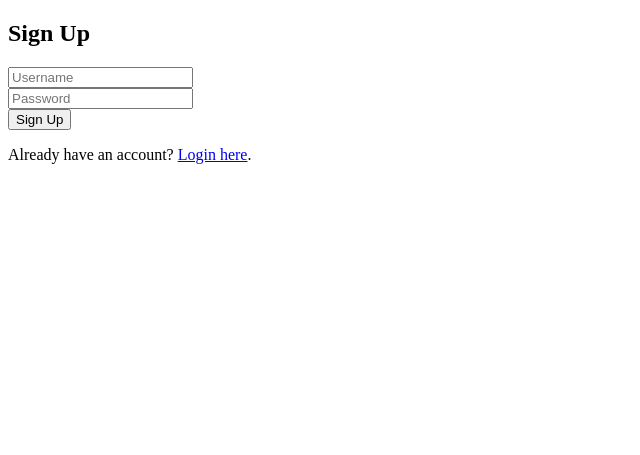
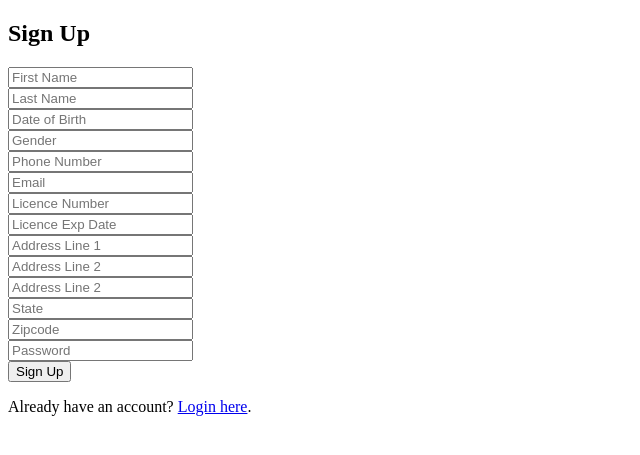
Before and after one commit to Srinivas1214/CARRENTALSYSTEM, a Flask app: page /signup in a window 1280 px wide. Shown: the top 455 px of the page, without its empty margins (0-640 px from the left). Run offline with Flask 3, Linux system fonts and the light colour scheme.

Commit message:
added paginated result of veichles

```diff
--- a/app.py
+++ b/app.py
@@ -7,7 +7,7 @@ app.secret_key = "your_secret_key"
 # MySQL Configuration
 mydb = mysql.connector.connect(
     host='141.209.241.91',
-    database='sp2024bis698g5s',
+    database='sakila_g5',
     user='sp2024bis698g5',
     password='warm'
 )
@@ -37,11 +37,31 @@ def signup():
     if request.method == 'GET':
         return render_template('signup.html')
     elif request.method == 'POST':
-        username = request.form['username']
+
+        firstname = request.form['firstname']
+        lastname = request.form['lastname']
+        dob = request.form['dob']
+        gender = request.form['gender']
+        phonenumber = request.form['phonenumber']
+        email = request.form['email']
+        licNumber = request.form['licNumber']
+        licExpDate = request.form['licExpDate']
+        address1 = request.form['address1']
+        address2 = request.form['address2']
+        city = request.form['city']
+        state = request.form['state']
+        zipcode = request.form['zipcode']
+
+        username = firstname + lastname
         password = request.form['password']
+
         cursor = mydb.cursor()
         try:
-            cursor.execute("INSERT INTO LOGIN_INFO (USER_ID, PASSWORD) VALUES (%s, %s)", (username, password))
+
+            cursor = mydb.cursor()
+            cursor.execute("INSERT INTO CUSTOMER (FIRST_NAME, LAST_NAME, DOB, GENDER, PHONE_NUMBER, EMAIL_ID, LICENCE_NO, LICENCE_EXPIRY_DATE, ADDRESS_LINE_1, ADDRESE_LINE_2, CITY, STATE, ZIP_CODE) VALUES ( %s,%s, %s,%s, %s,%s, %s,%s, %s,%s, %s, %s, %s)",
+                           (firstname, lastname, dob, gender, phonenumber, email, licNumber, licExpDate, address1, address2, city, state, zipcode))
+
             mydb.commit()
             return redirect('/')
         except mysql.connector.IntegrityError:
@@ -49,10 +69,37 @@ def signup():
 
 @app.route('/dashboard')
 def dashboard():
+    cursor = mydb.cursor()
     if 'username' in session:
-        return f"Welcome, {session['username']}! You are logged in."
+        page = request.args.get('page', 1, type=int)
+        per_page = 10
+        offset = (page - 1) * per_page
+
+        cursor.execute("SELECT * FROM VEHICLE LIMIT %s OFFSET %s", (per_page, offset))
+        vehicles = cursor.fetchall()
+
+        # Check if there are more results
+        cursor.execute("SELECT COUNT(*) FROM VEHICLE")
+        total_records = cursor.fetchone()[0]
+        has_next = (offset + per_page) < total_records
+        has_prev = page > 1
+
+        return render_template('dashboard.html', vehicles=vehicles, page=page, per_page=per_page, has_next=has_next, has_prev=has_prev)
+
+
     else:
         return redirect('/')
 
+@app.route('/vehicle/<int:vehicle_id>')
+def vehicle(vehicle_id):
+    # Fetching individual record details
+    cursor = mydb.cursor()
+    cursor.execute("SELECT * FROM VEHICLE WHERE VEHICLE_ID = %s", (vehicle_id,))
+    vehicle_details = cursor.fetchone()
+    if vehicle_details:
+        return render_template('vehicle.html', vehicle=vehicle_details)
+    else:
+        return "Vehicle not found"
+
 if __name__ == '__main__':
     app.run(debug=True)
--- a/templates/signup.html
+++ b/templates/signup.html
@@ -10,7 +10,19 @@
 <body>
     <h2>Sign Up</h2>
     <form action="/signup" method="post">
-        <input type="text" name="username" placeholder="Username" required><br>
+        <input type="text" name="firstname" placeholder="First Name" required><br>
+        <input type="text" name="lastname" placeholder="Last Name" required><br>
+        <input type="text" name="dob" placeholder="Date of Birth" required><br>
+        <input type="text" name="gender" placeholder="Gender" required><br>
+        <input type="text" name="phonenumber" placeholder="Phone Number" required><br>
+        <input type="text" name="email" placeholder="Email" required><br>
+        <input type="text" name="licNumber" placeholder="Licence Number" required><br>
+        <input type="text" name="licExpDate" placeholder="Licence Exp Date" required><br>
+        <input type="text" name="address1" placeholder="Address Line 1" required><br>
+        <input type="text" name="address2" placeholder="Address Line 2" required><br>
+        <input type="text" name="city" placeholder="Address Line 2" required><br>
+        <input type="text" name="state" placeholder="State" required><br>
+        <input type="text" name="zipcode" placeholder="Zipcode" required><br>
         <input type="password" name="password" placeholder="Password" required><br>
         <button type="submit">Sign Up</button>
     </form>
```
Also changed, not shown: templates/dashboard.html (added, +38 -0 lines), templates/vehicle.html (added, +15 -0 lines).
